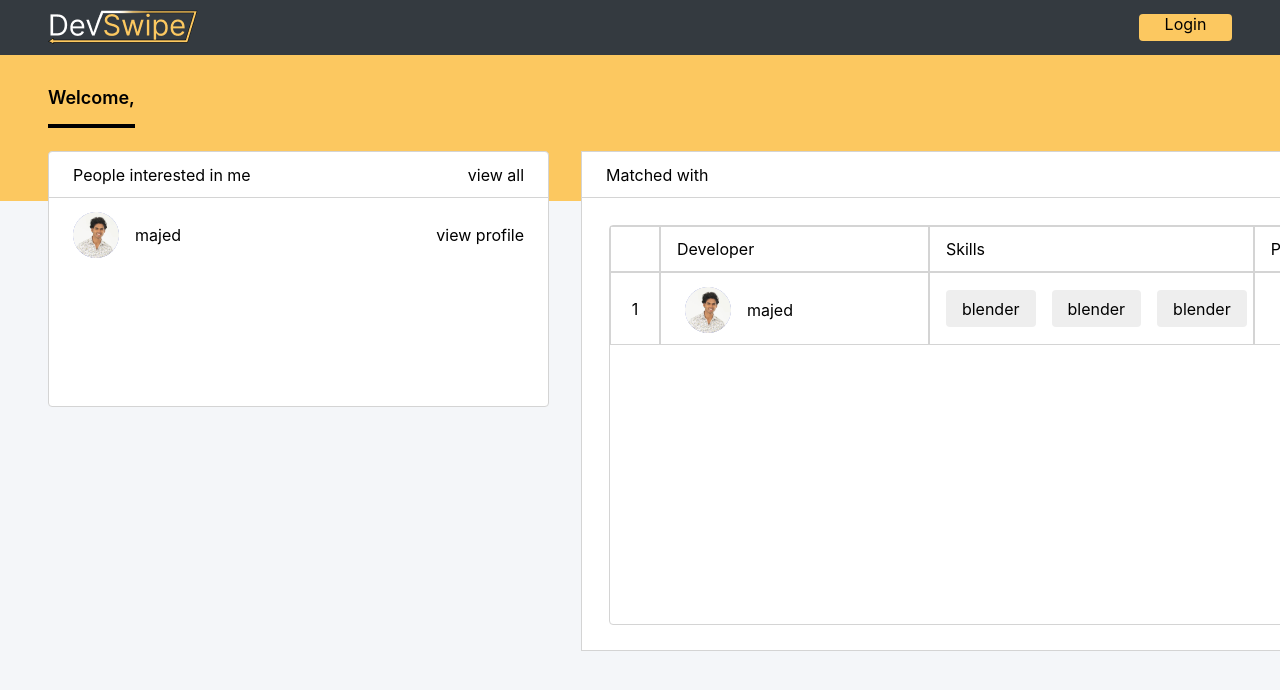
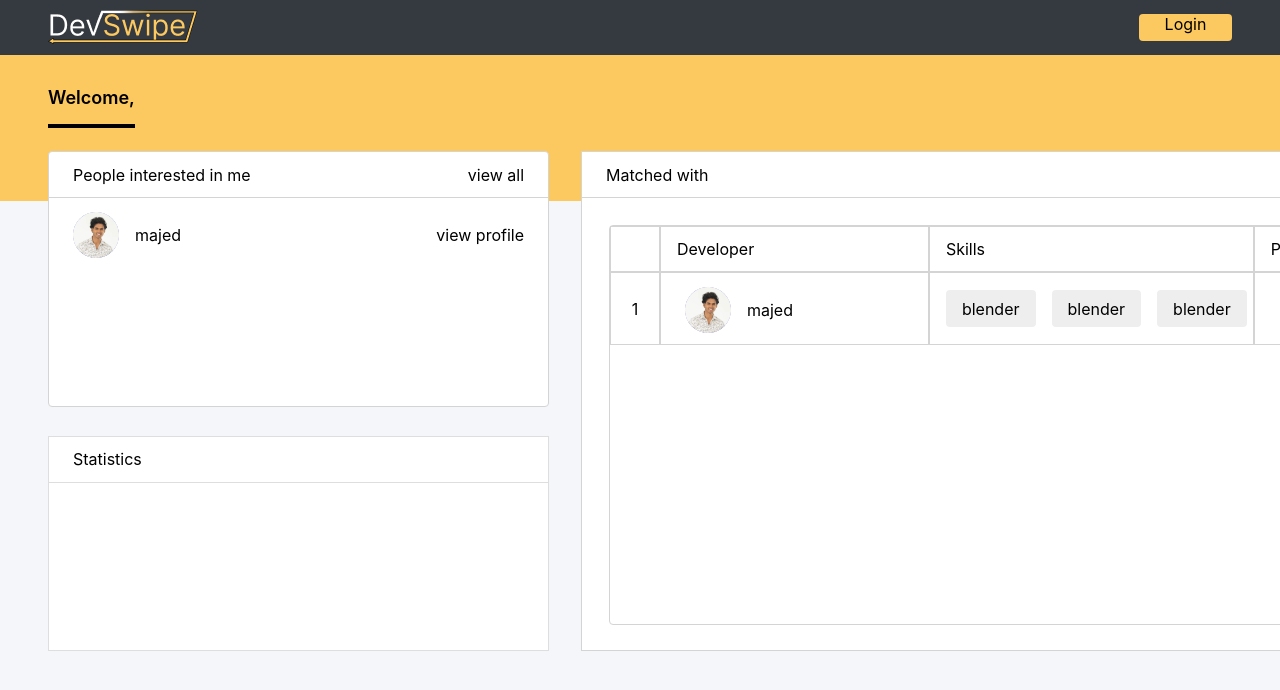
Before and after one commit to Majed-Habli/DevVibe, a React (Create React App) app in the folder Front-End-Website/dev-swipe-web/: page /dashboard in a window 1280 px wide. Shown: the top 690 px of the page. Built offline with nearby package versions, Linux system fonts and the light colour scheme.

Commit message:
Client-Web <> Updated analytics component styling and updated the styling for the dashboard page.

```diff
--- a/Front-End-Website/dev-swipe-web/src/components/analytics/analytics.module.css
+++ b/Front-End-Website/dev-swipe-web/src/components/analytics/analytics.module.css
@@ -4,6 +4,7 @@
     display: flex;
     flex-direction: column;
     border: 1px solid #dedede;
+    background-color: white;
 }
 
 .header{
--- a/Front-End-Website/dev-swipe-web/src/pages/dashboard/dashboard.jsx
+++ b/Front-End-Website/dev-swipe-web/src/pages/dashboard/dashboard.jsx
@@ -2,6 +2,7 @@ import React from "react";
 import styles from './dashboard.module.css';
 import InterestedTable from "../../components/interested users/interested";
 import MatchedTable from "../../components/matched users/matched";
+import AnalyticsComponent from "../../components/analytics/analytics";
 
 const Dashboard = () =>{
 
@@ -15,6 +16,7 @@ const Dashboard = () =>{
                 <div className={styles.component_container_left}>
                     <div className={styles.component_vertical_layout}>
                         <InterestedTable/>
+                        <AnalyticsComponent/>
                     </div>
                 </div>
                 <div className={styles.component_container_right}>
--- a/Front-End-Website/dev-swipe-web/src/pages/dashboard/dashboard.module.css
+++ b/Front-End-Website/dev-swipe-web/src/pages/dashboard/dashboard.module.css
@@ -38,6 +38,13 @@
     flex: 1;
 }
 
+.component_vertical_layout{
+    height: 500px;
+    display: flex;
+    justify-content: space-between;
+    flex-direction: column;
+}
+
 .component_container_right{
     flex: 1.83;
 }
```
